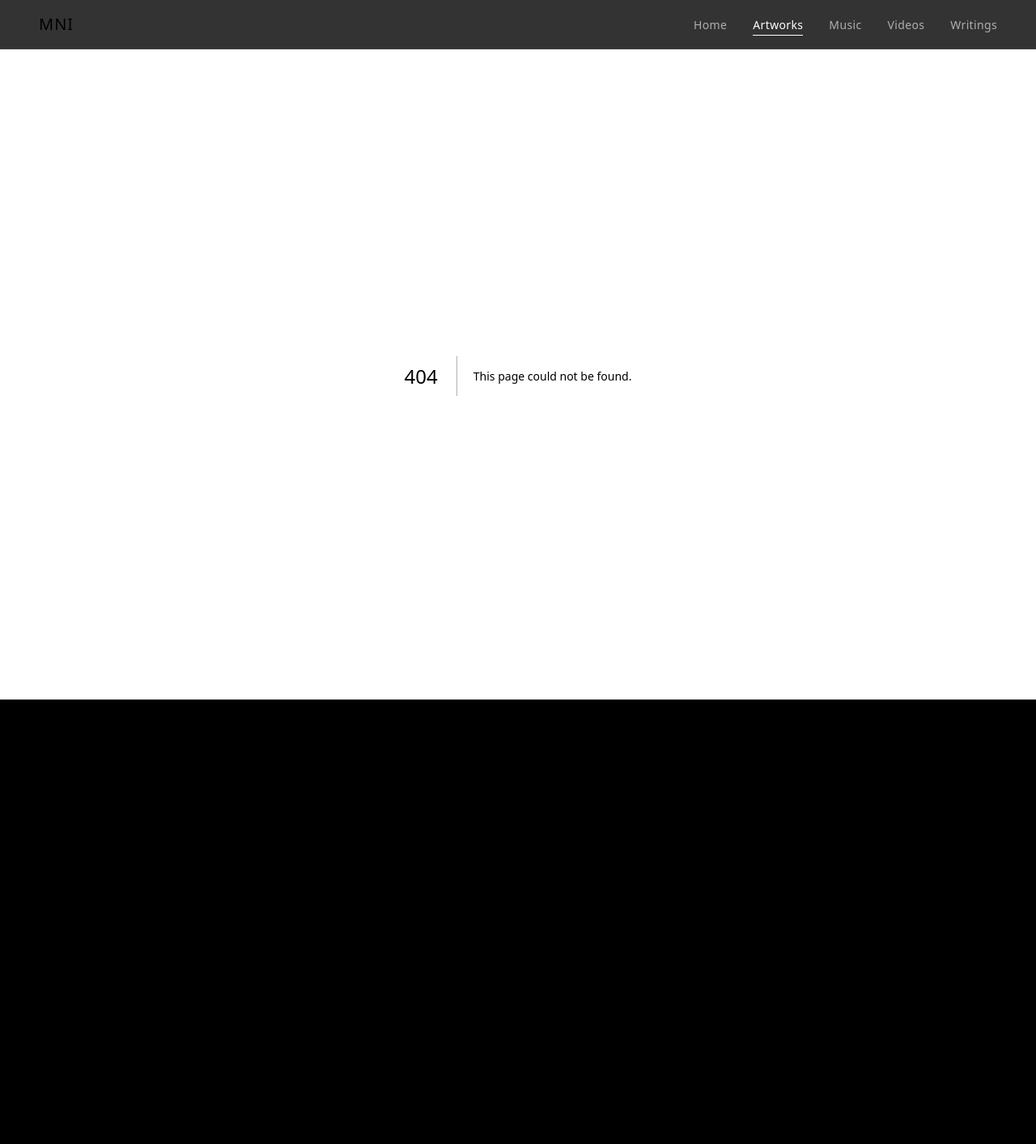
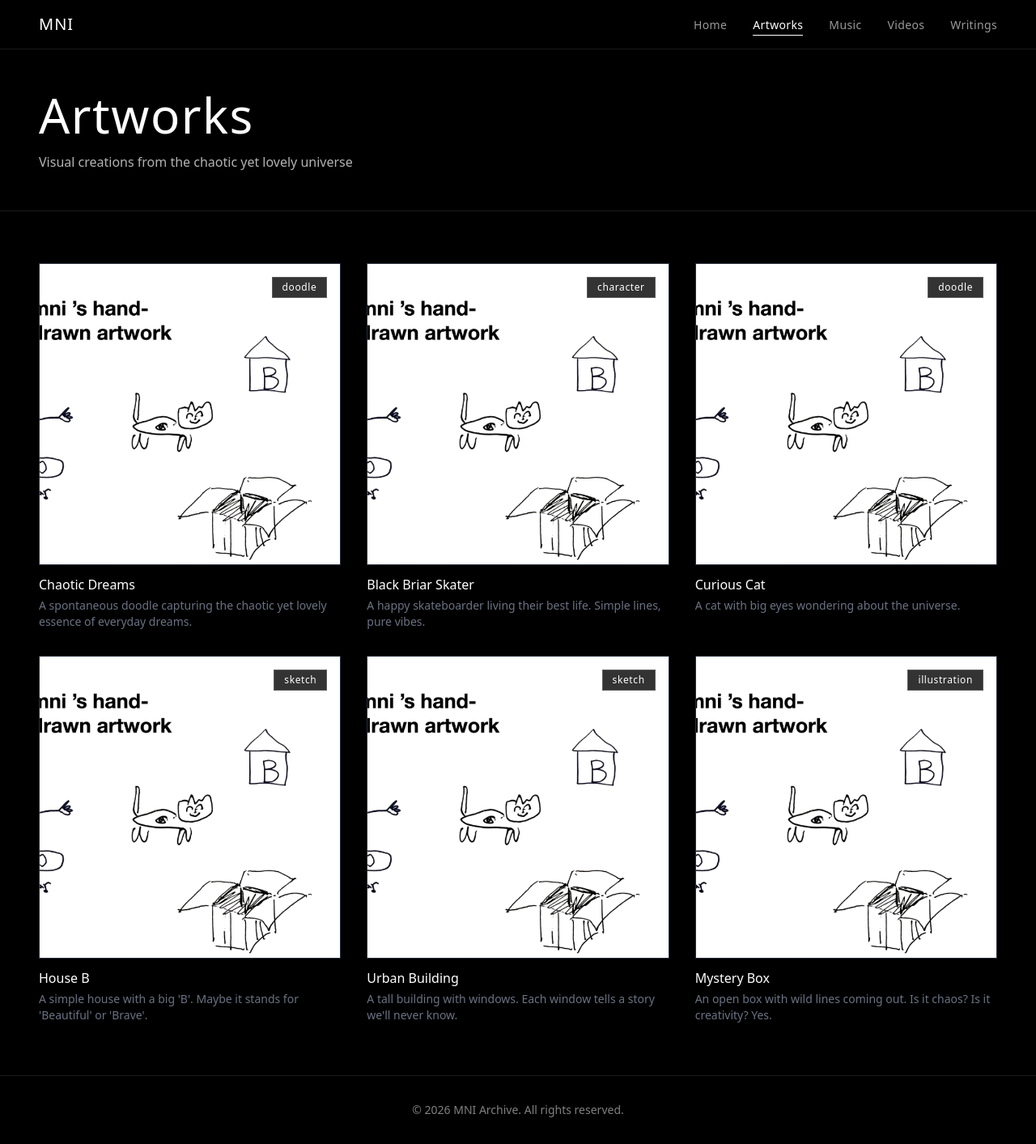
Before and after one commit to ulysseschoi/mni-archive-v2, a Next.js app: page /artworks in a window 1280 px wide. Before the commit this address had no page. Shown: the whole page at 81% size. Before the commit the page ends 864 px from the top, so only its background shows below. Built offline with nearby package versions, Linux system fonts and the light colour scheme.

Commit message:
feat: Add Artworks page (list only, no detail pages)
- Grid layout with 6 sample artworks
- Category badges
- Hover effects and animations
- No dynamic routes (static export compatible)
- Framer Motion scroll animations

```diff
--- /dev/null
+++ b/app/artworks/page.tsx
@@ -0,0 +1,142 @@
+"use client";
+
+import { motion } from "framer-motion";
+import Link from "next/link";
+import Image from "next/image";
+import { useState, useEffect } from "react";
+
+// Simple mock data without dynamic routes
+const mockArtworks = [
+  {
+    _id: "1",
+    title: "Chaotic Dreams",
+    image: "/mni-artwork-sample.png",
+    description: "A spontaneous doodle capturing the chaotic yet lovely essence of everyday dreams.",
+    category: "doodle",
+  },
+  {
+    _id: "2",
+    title: "Black Briar Skater",
+    image: "/mni-artwork-sample.png",
+    description: "A happy skateboarder living their best life. Simple lines, pure vibes.",
+    category: "character",
+  },
+  {
+    _id: "3",
+    title: "Curious Cat",
+    image: "/mni-artwork-sample.png",
+    description: "A cat with big eyes wondering about the universe.",
+    category: "doodle",
+  },
+  {
+    _id: "4",
+    title: "House B",
+    image: "/mni-artwork-sample.png",
+    description: "A simple house with a big 'B'. Maybe it stands for 'Beautiful' or 'Brave'.",
+    category: "sketch",
+  },
+  {
+    _id: "5",
+    title: "Urban Building",
+    image: "/mni-artwork-sample.png",
+    description: "A tall building with windows. Each window tells a story we'll never know.",
+    category: "sketch",
+  },
+  {
+    _id: "6",
+    title: "Mystery Box",
+    image: "/mni-artwork-sample.png",
+    description: "An open box with wild lines coming out. Is it chaos? Is it creativity? Yes.",
+    category: "illustration",
+  },
+];
+
+export default function ArtworksPage() {
+  const [mounted, setMounted] = useState(false);
+
+  useEffect(() => {
+    setMounted(true);
+  }, []);
+
+  return (
+    <main className="min-h-screen bg-black text-white">
+      {/* Header */}
+      <motion.header
+        initial={mounted ? { opacity: 0, y: -20 } : {}}
+        animate={mounted ? { opacity: 1, y: 0 } : {}}
+        transition={{ duration: 0.6 }}
+        className="border-b border-white/10 px-6 py-8 md:px-12 md:py-12"
+      >
+        <motion.h1
+          initial={mounted ? { opacity: 0 } : {}}
+          animate={mounted ? { opacity: 1 } : {}}
+          transition={{ duration: 0.6, delay: 0.2 }}
+          className="text-4xl font-light tracking-wide md:text-6xl"
+        >
+          Artworks
+        </motion.h1>
+        <motion.p
+          initial={mounted ? { opacity: 0 } : {}}
+          animate={mounted ? { opacity: 1 } : {}}
+          transition={{ duration: 0.6, delay: 0.3 }}
+          className="mt-4 text-white/70"
+        >
+          Visual creations from the chaotic yet lovely universe
+        </motion.p>
+      </motion.header>
+
+      {/* Artworks Grid */}
+      <section className="px-6 py-12 md:px-12 md:py-16">
+        <div className="mx-auto grid max-w-7xl grid-cols-1 gap-8 sm:grid-cols-2 lg:grid-cols-3">
+          {mockArtworks.map((artwork, index) => (
+            <motion.div
+              key={artwork._id}
+              initial={mounted ? { opacity: 0, y: 50 } : {}}
+              whileInView={{ opacity: 1, y: 0 }}
+              viewport={{ once: true, margin: "-100px" }}
+              transition={{ duration: 0.6, delay: index * 0.1 }}
+              className="group"
+            >
+              {/* Image Container */}
+              <div className="relative aspect-square overflow-hidden border border-white/10 bg-gray-900 transition-all duration-300 hover:border-white/30">
+                <Image
+                  src={artwork.image}
+                  alt={artwork.title}
+                  fill
+                  className="object-cover transition-transform duration-500 group-hover:scale-105"
+                />
+
+                {/* Category Badge */}
+                {artwork.category && (
+                  <div className="absolute right-4 top-4 border border-white/20 bg-black/80 px-3 py-1 text-xs tracking-wider">
+                    {artwork.category}
+                  </div>
+                )}
+              </div>
+
+              {/* Title & Description */}
+              <div className="mt-3">
+                <h3 className="text-base font-light">{artwork.title}</h3>
+                {artwork.description && (
+                  <p className="mt-1 text-sm text-gray-500 line-clamp-2">
+                    {artwork.description}
+                  </p>
+                )}
+              </div>
+            </motion.div>
+          ))}
+        </div>
+      </section>
+
+      {/* Footer */}
+      <motion.footer
+        initial={mounted ? { opacity: 0 } : {}}
+        animate={mounted ? { opacity: 1 } : {}}
+        transition={{ duration: 0.6, delay: 0.8 }}
+        className="border-t border-white/10 px-6 py-8 text-center text-sm text-white/50"
+      >
+        <p>© 2026 MNI Archive. All rights reserved.</p>
+      </motion.footer>
+    </main>
+  );
+}
```
